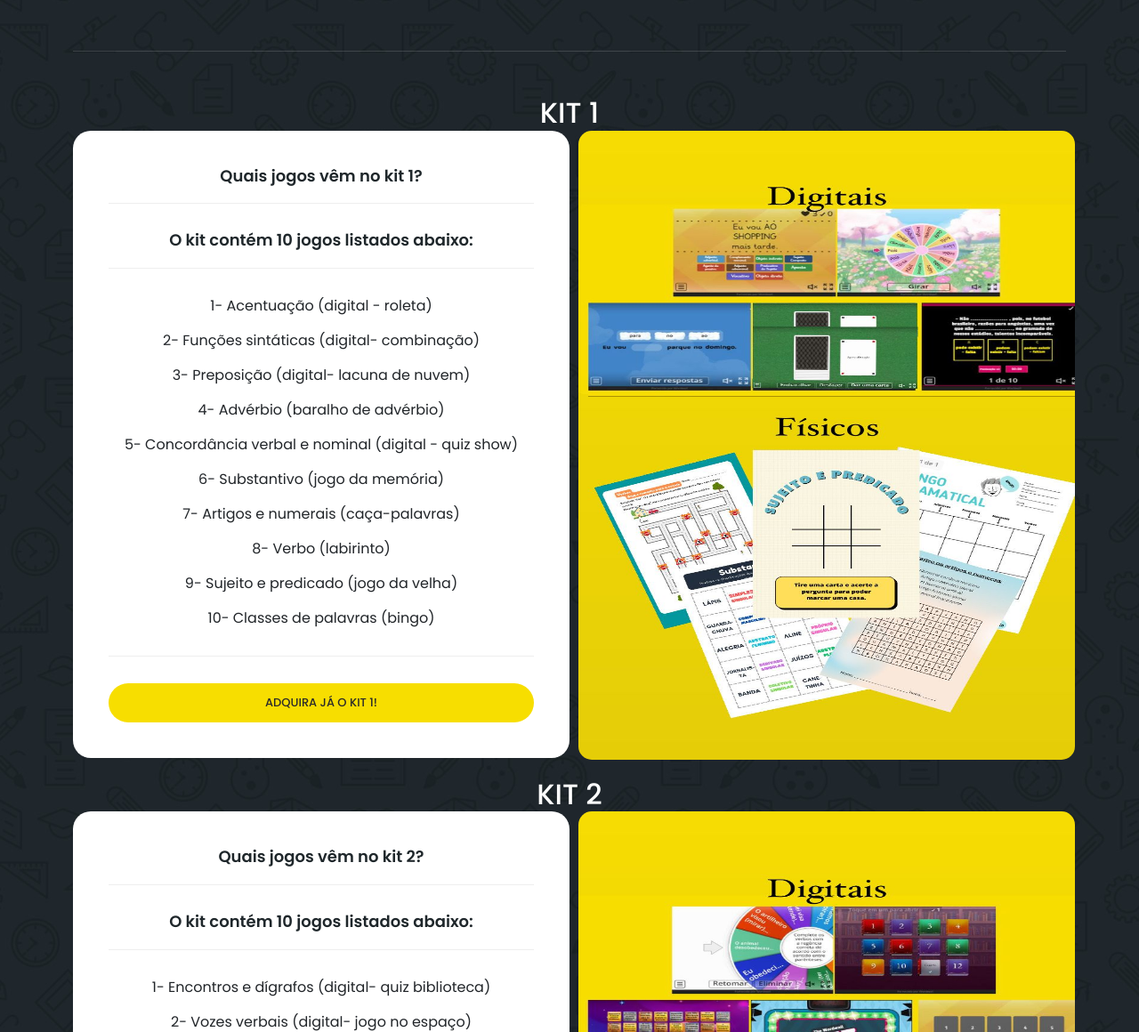
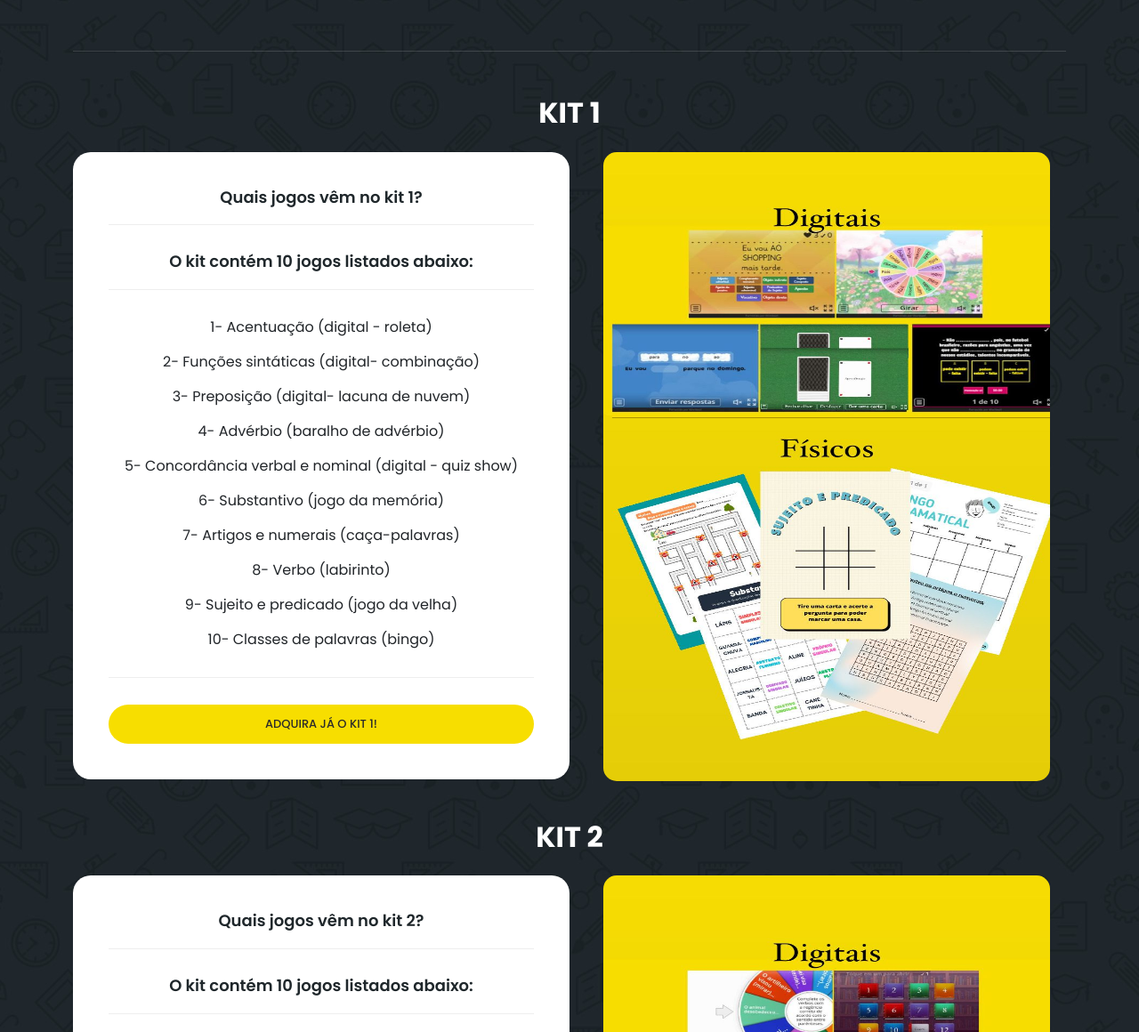
Before and after one commit to Ecyo-Felipe/palavra-chave, a plain HTML site: page materiais.html in a window 1280 px wide. Shown: the part 1827-2987 px from the top of the page at 89% size. Drawn offline with nearby package versions, Linux system fonts and the light colour scheme.

Commit message:
siteReformado9

```diff
--- a/assets/css/templatemo-edu-meeting.css
+++ b/assets/css/templatemo-edu-meeting.css
@@ -1920,7 +1920,7 @@ responsive
 }
 
 .col-lg-6 img {
-  width: 100%;
+  width: 90%;
   height: 44.2rem;
 }
 
--- a/materiais.html
+++ b/materiais.html
@@ -162,7 +162,7 @@ https://templatemo.com/tm-569-edu-meeting
           </div>
         </div>
         <div class="colunaGeral">
-          <h2 style="color: white">KIT 1</h2>
+          <h2 style="color: white; font-weight: 700;">KIT 1</h2><br>
         <div class="coluna1">
 
          <div class="col-lg-6">
@@ -280,7 +280,8 @@ https://templatemo.com/tm-569-edu-meeting
         </div> -->
         </div>
       </div>
-      <h2 style="color: white">KIT 2</h2>
+      <br>
+      <h2 style="color: white; font-weight: 700;">KIT 2</h2><br>
       <div class="coluna2">
         <div class="col-lg-6">
           <div class="categories">
```
